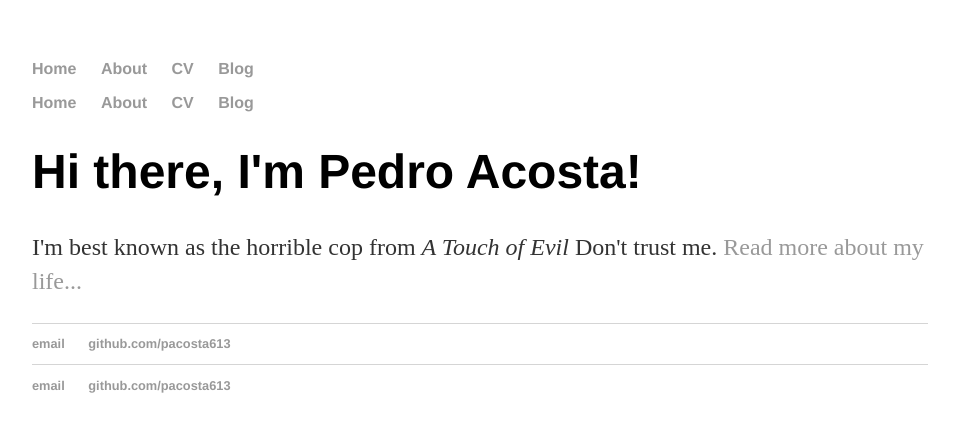
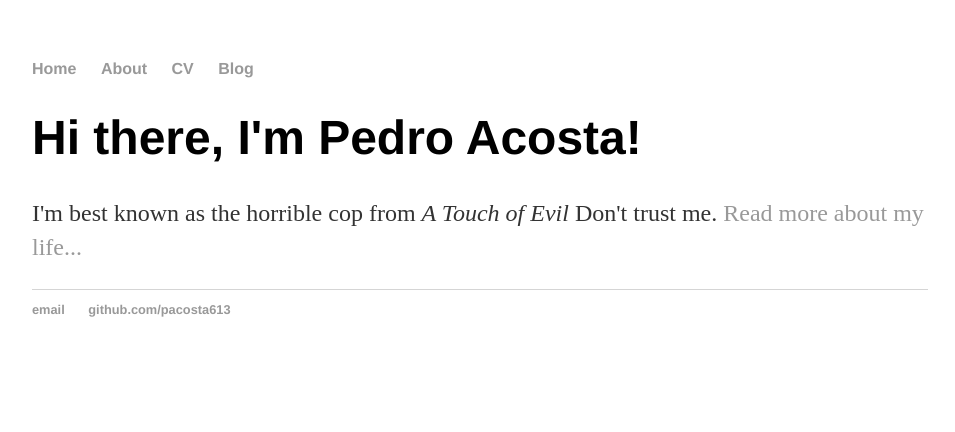
Before and after one commit to pacosta613/pacosta613.github.io-old, a Jekyll site: the page index.html, which Jekyll copies as it is, in a window 1280 px wide. Shown: the top 432 px of the page, without its empty margins (160-1115 px from the left). Built offline with Jekyll 4.4.1, drawn with Linux system fonts in a browser that asks for light colours; part of the change alters nothing that is shown.

Commit message:
Update index.html

```diff
--- a/index.html
+++ b/index.html
@@ -1,7 +1,4 @@
----
-layout: default
-title: Pedro Acosta, Learn student
----
+
 <!DOCTYPE html>
 <html>
 	<head>
@@ -26,7 +23,7 @@ title: Pedro Acosta, Learn student
 		</div><!-- /.container -->
 		<footer>
     		<ul>
-        		<li><a href="mailto:pedro.acosta613@gmail.com">email</a></li>
+        		<li><a href="pedro.acosta613@gmail.com">email</a></li>
         		<li><a href="https://github.com/pacosta613">github.com/pacosta613</a></li>
 			</ul>
 		</footer>
```
